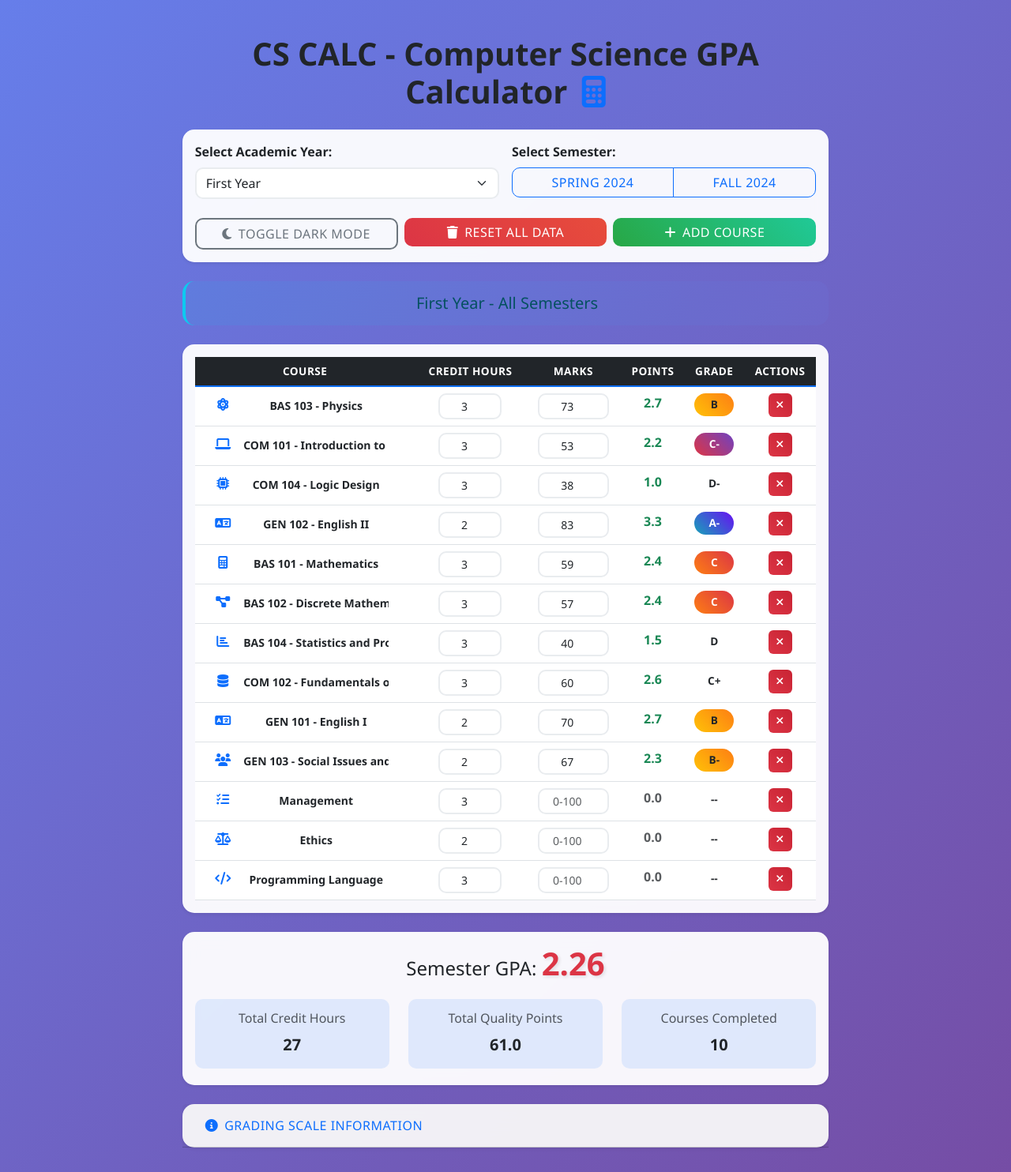
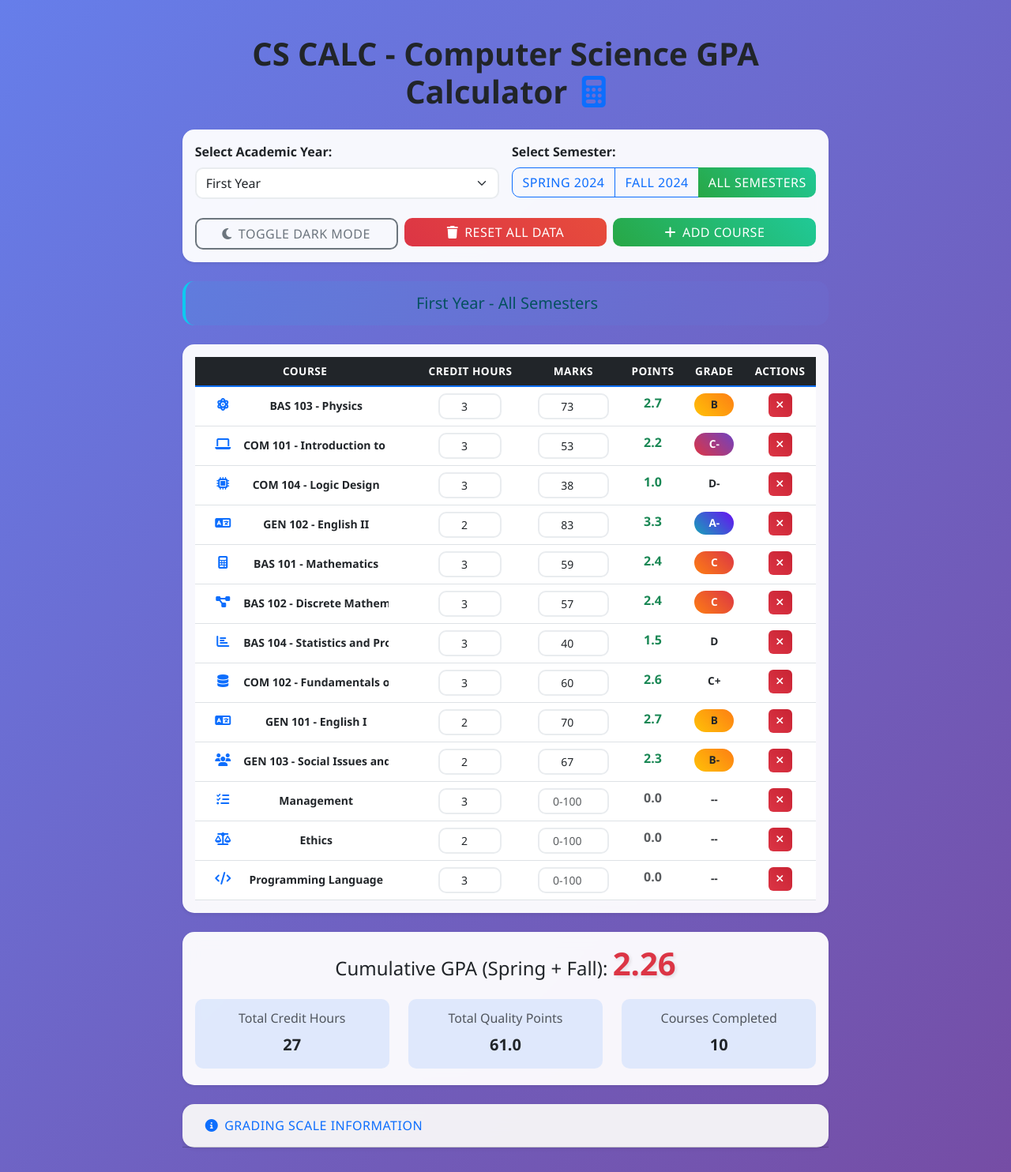
Before and after one commit to Samplezz/cgpa-calculator, a Flask app: page / in a window 1280 px wide. Shown: the top 1484 px of the page at 79% size. Run offline with Flask 3, Linux system fonts and the light colour scheme.

Commit message:
Enable calculating combined GPA from spring and fall semesters
Adds an "All Semesters" button and updates GPA calculation logic in `calculator.js` and `index.html`.

Replit-Commit-Author: Agent
Replit-Commit-Session-Id: 8d950416-cc57-4a1c-91f3-cf5adbb09e39
Replit-Commit-Screenshot-Url: https://storage.googleapis.com/screenshot-production-us-central1/c89c5147-50e6-4fff-8cc9-0b108d6583dc/7ee1bc51-3013-424d-87ea-283cafdcea77.jpg

```diff
--- a/static/js/calculator.js
+++ b/static/js/calculator.js
@@ -68,6 +68,10 @@ class GPACalculator {
             this.filterSemester('fall');
         });
 
+        document.getElementById('allBtn').addEventListener('click', () => {
+            this.filterSemester('all');
+        });
+
         // Dark mode toggle
         document.getElementById('toggleDarkMode').addEventListener('click', () => {
             this.toggleDarkMode();
@@ -119,6 +123,12 @@ class GPACalculator {
         // Update button states
         document.getElementById('springBtn').classList.toggle('active', semester === 'spring');
         document.getElementById('fallBtn').classList.toggle('active', semester === 'fall');
+        document.getElementById('allBtn').classList.toggle('active', semester === 'all');
+
+        // Update button colors
+        document.getElementById('springBtn').className = semester === 'spring' ? 'btn btn-primary' : 'btn btn-outline-primary';
+        document.getElementById('fallBtn').className = semester === 'fall' ? 'btn btn-primary' : 'btn btn-outline-primary';
+        document.getElementById('allBtn').className = semester === 'all' ? 'btn btn-success' : 'btn btn-outline-success';
 
         this.updateDisplay();
         this.saveData();
@@ -272,6 +282,16 @@ class GPACalculator {
 
         const gpa = totalCredits > 0 ? (totalQualityPoints / totalCredits) : 0;
 
+        // Update GPA label based on selected semester
+        const gpaLabel = document.getElementById('gpaLabel');
+        if (this.currentSemester === 'all') {
+            gpaLabel.textContent = 'Cumulative GPA (Spring + Fall)';
+        } else if (this.currentSemester === 'spring') {
+            gpaLabel.textContent = 'Spring 2024 GPA';
+        } else if (this.currentSemester === 'fall') {
+            gpaLabel.textContent = 'Fall 2024 GPA';
+        }
+
         // Update display
         document.getElementById('semesterGPA').textContent =
             totalCredits > 0 ? gpa.toFixed(2) : 'N/A';
@@ -314,8 +334,9 @@ class GPACalculator {
         document.getElementById('academicYear').value = this.currentAcademicYear;
 
         // Update button states
-        document.getElementById('springBtn').classList.toggle('active', this.currentSemester === 'spring');
-        document.getElementById('fallBtn').classList.toggle('active', this.currentSemester === 'fall');
+        document.getElementById('springBtn').className = this.currentSemester === 'spring' ? 'btn btn-primary' : 'btn btn-outline-primary';
+        document.getElementById('fallBtn').className = this.currentSemester === 'fall' ? 'btn btn-primary' : 'btn btn-outline-primary';
+        document.getElementById('allBtn').className = this.currentSemester === 'all' ? 'btn btn-success' : 'btn btn-outline-success';
 
         this.renderCoursesTable();
         this.calculateGPA();
@@ -371,7 +392,7 @@ class GPACalculator {
                 const data = JSON.parse(savedData);
                 this.courses = data.courses || [];
                 this.currentAcademicYear = data.currentAcademicYear || 'first';
-                this.currentSemester = data.currentSemester || '1';
+                this.currentSemester = data.currentSemester || 'all';
                 this.isDarkMode = data.isDarkMode || false;
 
                 // Apply dark mode if saved
--- a/templates/index.html
+++ b/templates/index.html
@@ -46,6 +46,7 @@
                                 <div class="btn-group w-100" role="group">
                                     <button type="button" class="btn btn-outline-primary" id="springBtn">Spring 2024</button>
                                     <button type="button" class="btn btn-outline-primary" id="fallBtn">Fall 2024</button>
+                                    <button type="button" class="btn btn-outline-success active" id="allBtn">All Semesters</button>
                                 </div>
                             </div>
                         </div>
@@ -102,7 +103,7 @@
                 <!-- GPA Display -->
                 <div class="card mt-4 shadow-sm">
                     <div class="card-body text-center">
-                        <h4 class="card-title">Semester GPA: <span id="semesterGPA" class="text-primary fw-bold">N/A</span></h4>
+                        <h4 class="card-title"><span id="gpaLabel">Semester GPA</span>: <span id="semesterGPA" class="text-primary fw-bold">N/A</span></h4>
                         <div class="row mt-3">
                             <div class="col-md-4">
                                 <div class="stat-box">
```
